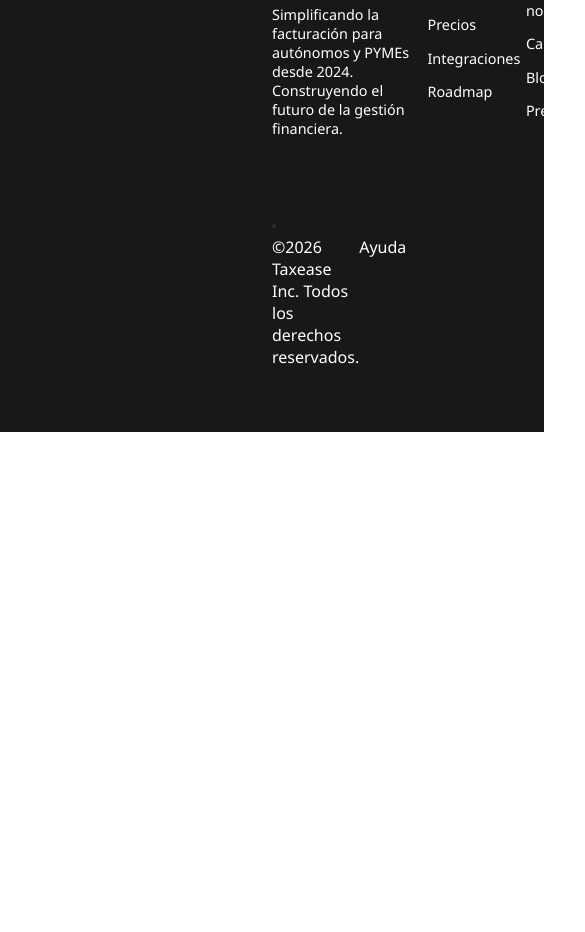
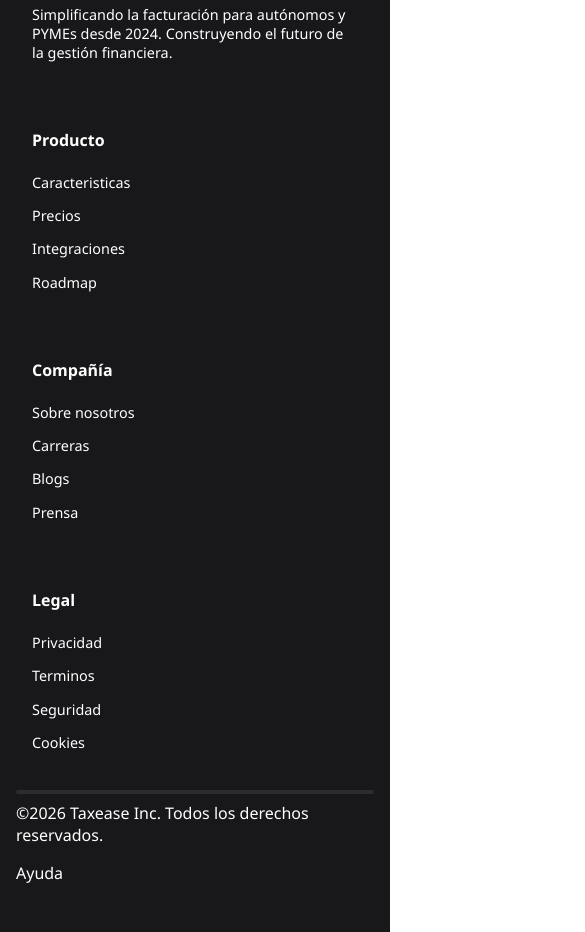
Before and after one commit to xanresfg/Taxease, a plain HTML site: page index.html in a window 390 px wide. Shown: the part 6449-7381 px from the top of the page, 585 px wide, since content can reach past the window. Before the commit the page ends 6881 px from the top, so only its background shows below. Drawn offline with Linux system fonts and the light colour scheme; a script that the page names is missing.

Commit message:
footer movil

```diff
--- a/styles.css
+++ b/styles.css
@@ -390,7 +390,7 @@
 
 
 .taxeaseFooter {
-    width: 23rem;
+    max-width: 23rem;
     margin-right: auto;
 }
 
@@ -489,4 +489,20 @@
         width: 100%;
         max-width: 20rem;
     }
+
+    /* Footer */
+    footer {
+        padding: 3rem 1rem;
+    }
+
+    .secciones {
+        flex-direction: column;
+        gap: 2rem;
+        padding: 1rem;
+    }
+
+    .derechos {
+        flex-direction: column;
+        gap: 1rem;
+    }
 }
```
